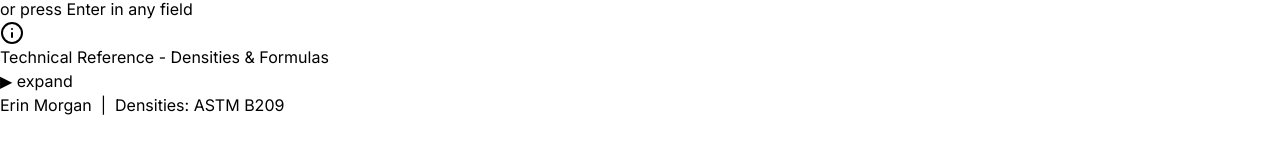
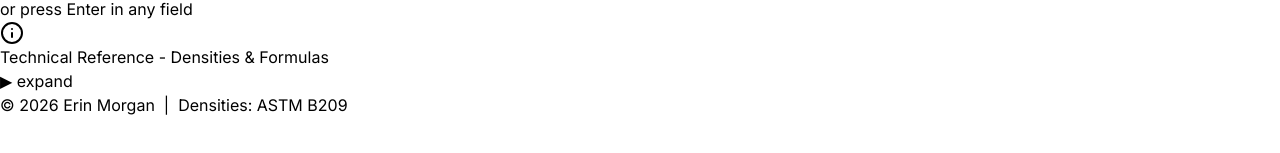
Before and after one commit to EMORGAN1234/shipping-calc, a React (Vite) app: page / in a window 1280 px wide. Shown: the part 339-492 px from the top of the page. Built offline with nearby package versions, Linux system fonts and the light colour scheme.

Commit message:
Update copyright year in ShippingCalc.jsx

```diff
--- a/src/ShippingCalc.jsx
+++ b/src/ShippingCalc.jsx
@@ -1053,7 +1053,7 @@ export default function ShippingCalc() {
           <TechRef />
 
           <p className="text-center text-xs text-neutral-600 pb-4">
-            Erin Morgan &nbsp;|&nbsp; Densities: ASTM B209
+            &copy; 2026 Erin Morgan &nbsp;|&nbsp; Densities: ASTM B209
           </p>
         </div>
       </div>
```
